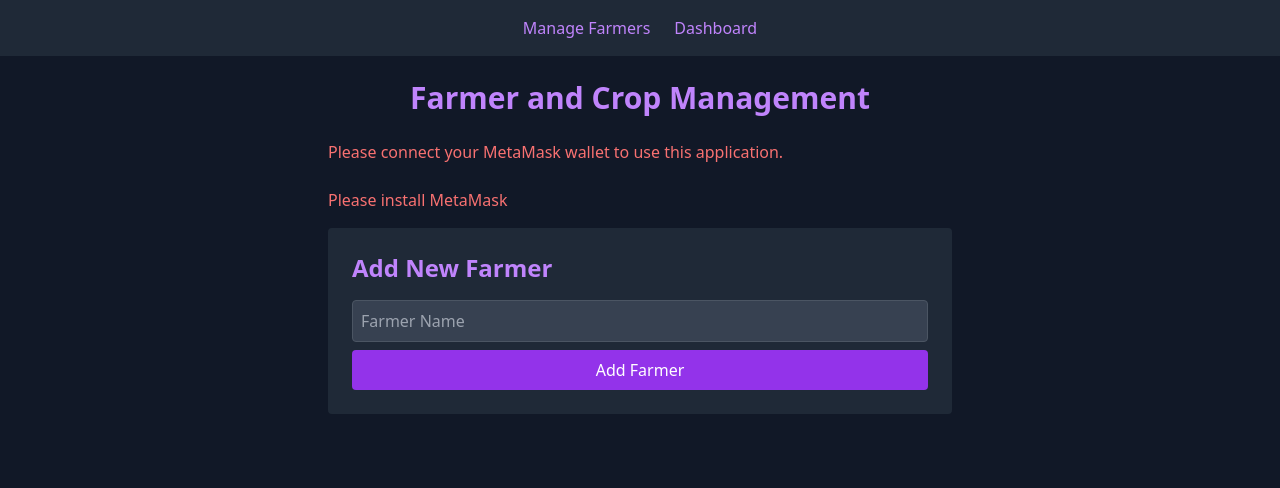
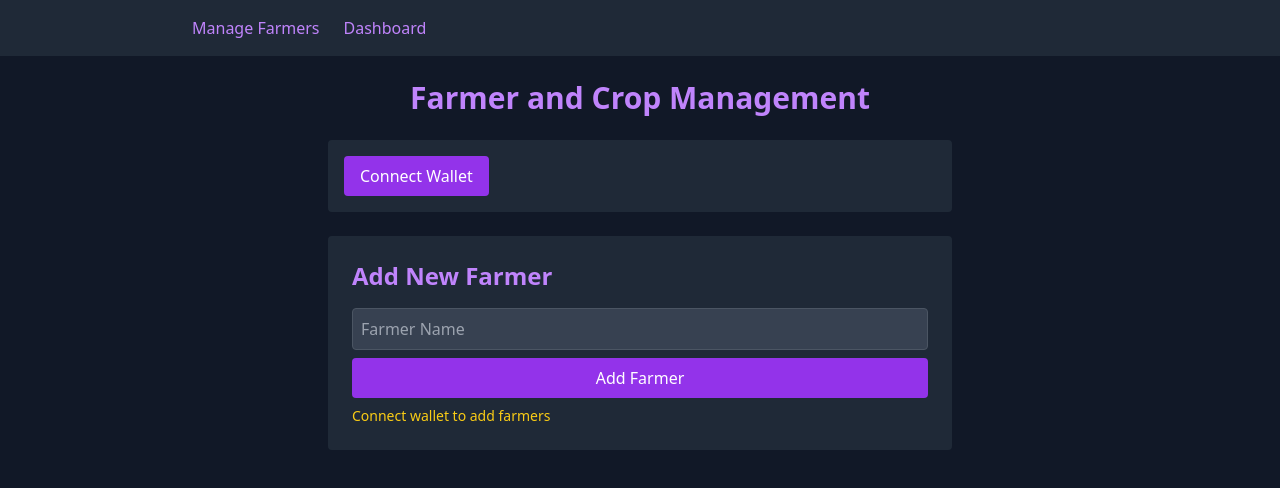
Before and after one commit to vg239/AgriVerify, a React (Vite) app in the folder agriproject/: page / in a window 1280 px wide. Shown: the top 488 px of the page. Built offline with nearby package versions, Linux system fonts and the light colour scheme.

Commit message:
added disconnect functionality

```diff
--- a/agriproject/src/App.jsx
+++ b/agriproject/src/App.jsx
@@ -8,41 +8,14 @@ import './App.css';
 
 const contractAddress = "0x95f26527FC4b8E1bAE276Ec52056bc4A420dC0E8";
 
-const Web3FarmerComponent = () => {
-  const [web3Instance, setWeb3] = useState(null);
-  const [account, setAccount] = useState('');
-  const [contract, setContract] = useState(null);
+const Web3FarmerComponent = ({ web3Instance, account, contract, connectWallet, disconnectWallet }) => {
   const [error, setError] = useState('');
-
   const [farmerName, setFarmerName] = useState('');
   const [cropName, setCropName] = useState('');
   const [quantity, setQuantity] = useState('');
-
   const [currentFarmerId, setCurrentFarmerId] = useState(null);
   const [farmerDetails, setFarmerDetails] = useState(null);
   const [crops, setCrops] = useState([]);
-
-  useEffect(() => {
-    initWeb3();
-  }, []);
-
-  const initWeb3 = async () => {
-    if (window.ethereum) {
-      const web3Instance = new Web3(window.ethereum);
-      setWeb3(web3Instance);
-      try {
-        await window.ethereum.enable();
-        const accounts = await web3Instance.eth.getAccounts();
-        setAccount(accounts[0]);
-        const contractInstance = new web3Instance.eth.Contract(contractABI, contractAddress);
-        setContract(contractInstance);
-      } catch (error) {
-        setError("Failed to connect to MetaMask");
-      }
-    } else {
-      setError("Please install MetaMask");
-    }
-  };
 
   const addFarmer = async () => {
     setError('');
@@ -107,21 +80,30 @@ const Web3FarmerComponent = () => {
       <div className="max-w-2xl mx-auto p-6">
         <h1 className="text-3xl font-bold mb-6 text-center text-purple-400">Farmer and Crop Management</h1>
 
-        {!account && (
-          <div className="mb-6">
-            <p className="text-red-400 mb-2">Please connect your MetaMask wallet to use this application.</p>
+        <div className="mb-6 bg-gray-800 p-4 rounded flex justify-between items-center">
+          {account ? (
+            <>
+              <p className="text-green-400">Wallet connected: {account}</p>
+              <button
+                onClick={disconnectWallet}
+                className="bg-red-600 text-white px-4 py-2 rounded hover:bg-red-700 transition-colors"
+              >
+                Disconnect
+              </button>
+            </>
+          ) : (
+            <button
+              onClick={connectWallet}
+              className="bg-purple-600 text-white px-4 py-2 rounded hover:bg-purple-700 transition-colors"
+            >
+              Connect Wallet
+            </button>
+          )}
         </div>
-        )}
-
-        {account && (
-          <div className="mb-6 bg-gray-800 p-4 rounded">
-            <p className="text-green-400 mb-2">Wallet connected: {account}</p>
-            {currentFarmerId && <p className="text-green-400">Current Farmer ID: {currentFarmerId.toString()}</p>}
-          </div>
-        )}
 
         {error && <p className="text-red-400 mb-4">{error}</p>}
 
+        {/* Farmer Management Section */}
         <div className="mb-8 bg-gray-800 p-6 rounded">
           <h2 className="text-2xl font-semibold mb-4 text-purple-400">Add New Farmer</h2>
           <input
@@ -134,9 +116,13 @@ const Web3FarmerComponent = () => {
           <button
             onClick={addFarmer}
             className="w-full bg-purple-600 text-white py-2 rounded hover:bg-purple-700 transition-colors"
+            disabled={!account}
           >
             Add Farmer
           </button>
+          {!account && (
+            <p className="text-yellow-400 mt-2 text-sm">Connect wallet to add farmers</p>
+          )}
         </div>
 
         {currentFarmerId && (
@@ -159,9 +145,13 @@ const Web3FarmerComponent = () => {
             <button
               onClick={addCrop}
               className="w-full bg-green-600 text-white py-2 rounded hover:bg-green-700 transition-colors"
+              disabled={!account}
             >
               Add Crop
             </button>
+            {!account && (
+              <p className="text-yellow-400 mt-2 text-sm">Connect wallet to add crops</p>
+            )}
           </div>
         )}
 
@@ -181,7 +171,7 @@ const Web3FarmerComponent = () => {
                   <li key={`${farmerDetails.id}-${crop.cropId}`} className="bg-gray-700 p-4 rounded">
                     <p><strong>Crop ID:</strong> {crop.cropId.toString()}</p>
                     <p><strong>Crop Name:</strong> {crop.cropName}</p>
-                    <p><strong>Price:</strong> {crop.quantity.toString()}</p>
+                    <p><strong>Quantity:</strong> {crop.quantity.toString()}</p>
                     <div className="mt-4">
                       <Link
                         to={`/crop/${farmerDetails.id}-${crop.cropId}`}
@@ -210,42 +200,38 @@ const Web3FarmerComponent = () => {
   );
 };
 
-const CropDetailsPage = () => {
+const CropDetailsPage = ({ web3Instance, contract }) => {
   const { cropId } = useParams();
   const navigate = useNavigate();
-  const [farmerId, actualCropId] = cropId.split('-').map(Number);
-
-  const [web3Instance, setWeb3] = useState(null);
-  const [contract, setContract] = useState(null);
   const [loading, setLoading] = useState(true);
   const [error, setError] = useState('');
   const [farmerDetails, setFarmerDetails] = useState(null);
   const [cropDetails, setCropDetails] = useState(null);
 
   useEffect(() => {
-    initWeb3AndFetchDetails();
-  }, [cropId]);
+    if (contract) {
+      fetchDetails();
+    } else {
+      initPublicWeb3AndFetchDetails();
+    }
+  }, [cropId, contract]);
 
-  const initWeb3AndFetchDetails = async () => {
+  const initPublicWeb3AndFetchDetails = async () => {
     try {
-      if (window.ethereum) {
-        const web3 = new Web3(window.ethereum);
-        const contractInstance = new web3.eth.Contract(contractABI, contractAddress);
-        setWeb3(web3);
-        setContract(contractInstance);
-        await fetchDetails(contractInstance);
-      } else {
-        throw new Error("Please install MetaMask");
-      }
+      // Use a public RPC endpoint for read-only access
+      const publicWeb3 = new Web3('https://eth-mainnet.g.alchemy.com/v2/your-api-key'); // Replace with your public RPC endpoint
+      const publicContract = new publicWeb3.eth.Contract(contractABI, contractAddress);
+      await fetchDetails(publicContract);
     } catch (error) {
-      setError(error.message);
-    } finally {
+      setError('Failed to connect to blockchain');
       setLoading(false);
     }
   };
 
-  const fetchDetails = async (contractInstance) => {
+  const fetchDetails = async (contractInstance = contract) => {
     try {
+      const [farmerId, actualCropId] = cropId.split('-').map(Number);
+
       // Fetch farmer details
       const farmer = await contractInstance.methods.farmers(farmerId).call();
       setFarmerDetails({
@@ -263,6 +249,8 @@ const CropDetailsPage = () => {
       });
     } catch (error) {
       setError("Failed to fetch details from blockchain");
+    } finally {
+      setLoading(false);
     }
   };
 
@@ -308,7 +296,7 @@ const CropDetailsPage = () => {
           <h2 className="text-xl font-semibold mb-2 text-purple-400">Crop Information</h2>
           <p><strong>Crop ID:</strong> {cropDetails.cropId.toString()}</p>
           <p><strong>Crop Name:</strong> {cropDetails.cropName}</p>
-          <p><strong>Price:</strong> {cropDetails.quantity.toString()}</p>
+          <p><strong>Quantity:</strong> {cropDetails.quantity.toString()}</p>
         </div>
         <button
           onClick={() => navigate('/')}
@@ -326,20 +314,20 @@ const App = () => {
   const [account, setAccount] = useState('');
   const [contract, setContract] = useState(null);
 
-  useEffect(() => {
-    initWeb3();
-  }, []);
-
-  const initWeb3 = async () => {
+  const connectWallet = async () => {
     if (window.ethereum) {
+      try {
         const web3Instance = new Web3(window.ethereum);
-      setWeb3(web3Instance);
-      try {
         await window.ethereum.enable();
         const accounts = await web3Instance.eth.getAccounts();
+        const contractInstance = new web3Instance.eth.Contract(contractABI, contractAddress);
+
+        setWeb3(web3Instance);
         setAccount(accounts[0]);
-        const contractInstance = new web3Instance.eth.Contract(contractABI, contractAddress);
         setContract(contractInstance);
+
+        // Add event listener for account changes
+        window.ethereum.on('accountsChanged', handleAccountsChanged);
       } catch (error) {
         console.error("Failed to connect to MetaMask");
       }
@@ -348,17 +336,59 @@ const App = () => {
     }
   };
 
+  const disconnectWallet = () => {
+    setWeb3(null);
+    setAccount('');
+    setContract(null);
+    // Remove event listener
+    if (window.ethereum) {
+      window.ethereum.removeListener('accountsChanged', handleAccountsChanged);
+    }
+  };
+
+  const handleAccountsChanged = (accounts) => {
+    if (accounts.length === 0) {
+      // User disconnected their wallet
+      disconnectWallet();
+    } else {
+      // User switched accounts
+      setAccount(accounts[0]);
+    }
+  };
+
+  useEffect(() => {
+    // Check if wallet was previously connected
+    if (window.ethereum) {
+      window.ethereum.request({ method: 'eth_accounts' })
+        .then(accounts => {
+          if (accounts.length > 0) {
+            connectWallet();
+          }
+        })
+        .catch(console.error);
+    }
+
+    return () => {
+      // Cleanup event listeners
+      if (window.ethereum) {
+        window.ethereum.removeListener('accountsChanged', handleAccountsChanged);
+      }
+    };
+  }, []);
+
   return (
     <Router>
       <div className="min-h-screen bg-gray-900">
         <nav className="bg-gray-800 p-4">
-          <div className="max-w-4xl mx-auto flex justify-center space-x-6">
+          <div className="max-w-4xl mx-auto flex justify-between items-center">
+            <div className="flex space-x-6">
               <Link to="/" className="text-purple-400 hover:text-purple-300">
                 Manage Farmers
               </Link>
               <Link to="/dashboard" className="text-purple-400 hover:text-purple-300">
                 Dashboard
               </Link>
+            </div>
           </div>
         </nav>
 
@@ -370,7 +400,8 @@ const App = () => {
                 web3Instance={web3Instance}
                 account={account}
                 contract={contract}
-                contractAddress={contractAddress}
+                connectWallet={connectWallet}
+                disconnectWallet={disconnectWallet}
               />
             }
           />
@@ -381,11 +412,20 @@ const App = () => {
                 web3Instance={web3Instance}
                 account={account}
                 contract={contract}
-                contractAddress={contractAddress}
+                connectWallet={connectWallet}
+                disconnectWallet={disconnectWallet}
               />
             }
           />
-          <Route path="/crop/:cropId" element={<CropDetailsPage />} />
+          <Route
+            path="/crop/:cropId"
+            element={
+              <CropDetailsPage
+                web3Instance={web3Instance}
+                contract={contract}
+              />
+            }
+          />
         </Routes>
       </div>
     </Router>
```
Lines whose indentation alone changed are shown as unchanged.
